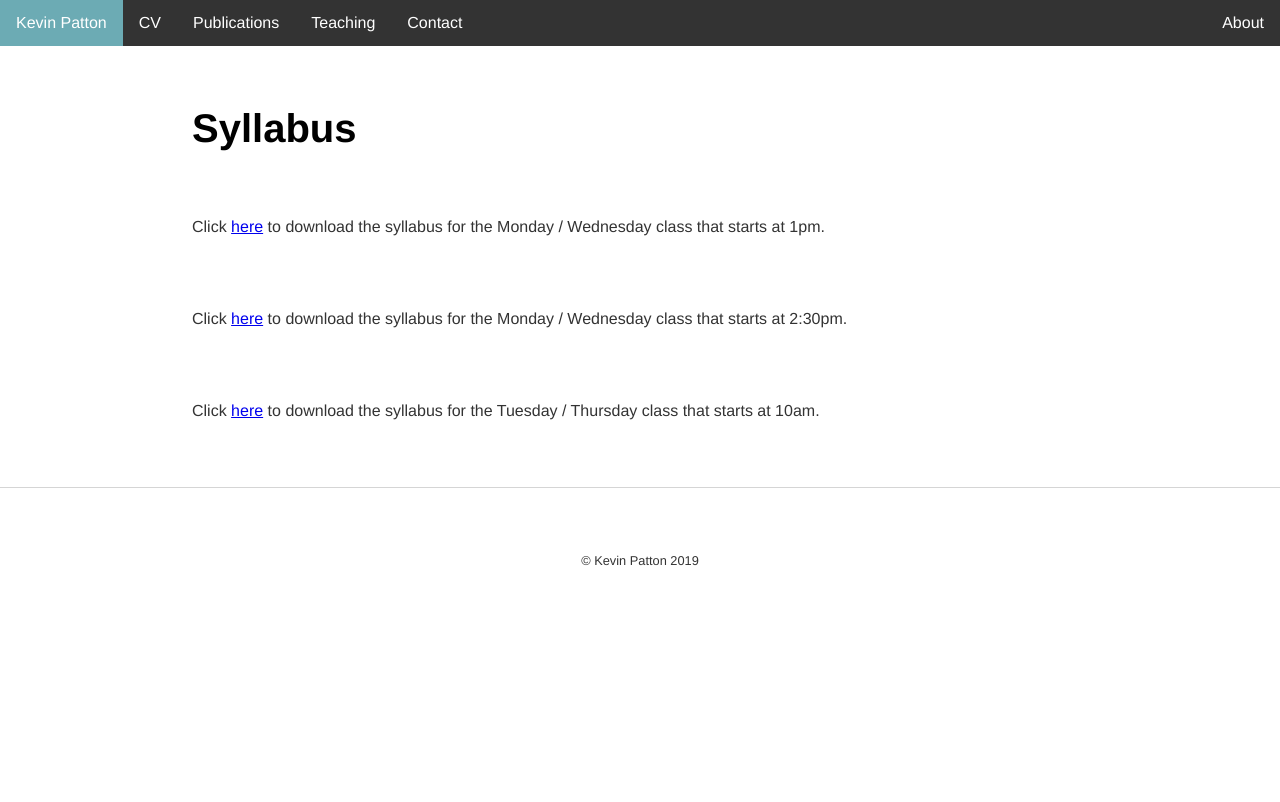
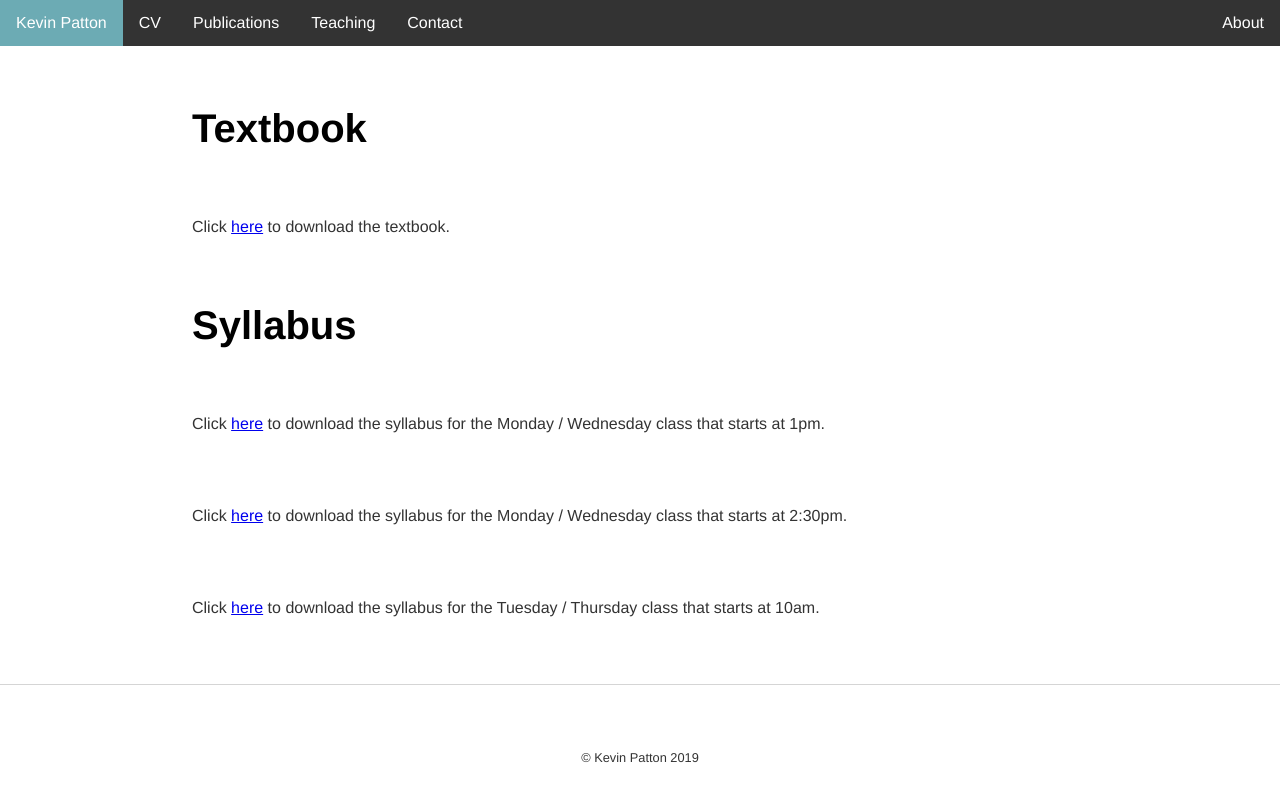
Before and after one commit to kevinjpatton/kevinjpatton.github.io, a Jekyll site: the page built from teaching/phil_2030/index.html, in a window 1280 px wide. Shown: the top 802 px of the page. Built offline with Jekyll 4.4.1, drawn with Linux system fonts in a browser that asks for light colours; Markdown is read by kramdown in place of the engine named in the settings.

Commit message:
Update index.html

```diff
--- a/teaching/phil_2030/index.html
+++ b/teaching/phil_2030/index.html
@@ -2,6 +2,8 @@
 layout: default
 title: Teaching - 2030
 ---
+<h1>Textbook</h1>
+<p>Click <a href="/teaching/phil_3050/EthicsForA.pdf" target="_blank">here</a> to download the textbook.</p>
 <h1>Syllabus</h1>
 <p>Click <a href="/teaching/phil_2030/Phil2030_Syllabus_MW100.pdf" target="_blank">here</a> to download the syllabus for the Monday / Wednesday class that starts at 1pm.</p>
 <p>Click <a href="/teaching/phil_2030/Phil2030_Syllabus_MW230.pdf" target="_blank">here</a> to download the syllabus for the Monday / Wednesday class that starts at 2:30pm.</p>
```
